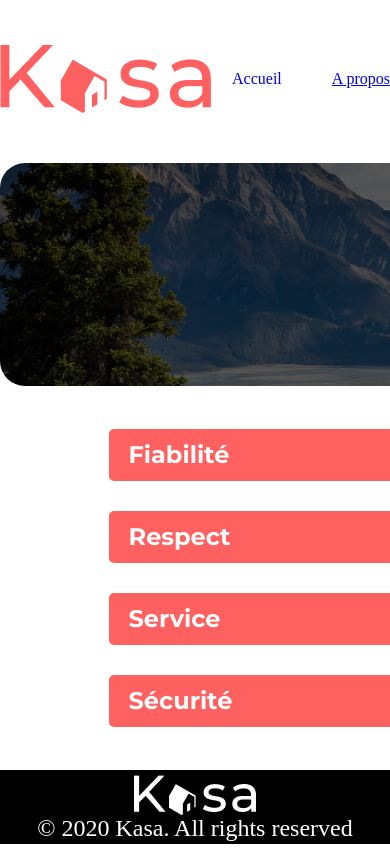
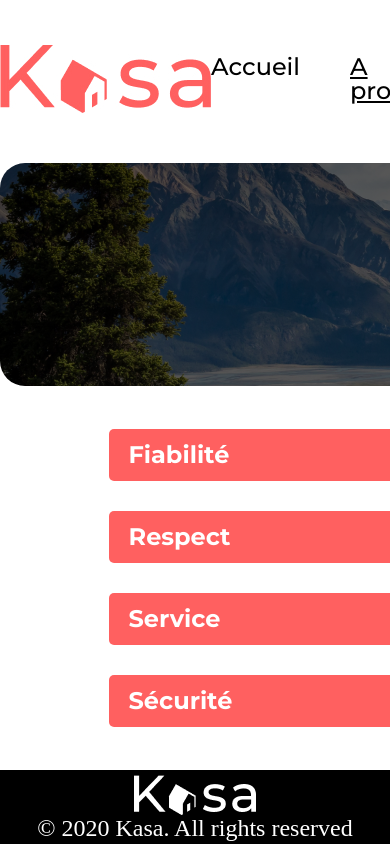
Before and after one commit to SimonGallien/OC_Projet_5, a React (Create React App) app: page /About in a window 390 px wide. Shown: the top 851 px of the page. Built offline with nearby package versions, Linux system fonts and the light colour scheme.

Commit message:
1er version sans responsive

```diff
--- a/src/components/Collapse.jsx
+++ b/src/components/Collapse.jsx
@@ -25,7 +25,16 @@ function Collapse({ title, content }) {
           active ? 'collapse__content--scale' : ''
         }`}
       >
-        {content}
+        {/* Si content est un tableau (comme pour les équipements), afficher sous forme de liste */}
+        {Array.isArray(content) ? (
+          <ul>
+            {content.map((item, index) => (
+              <li key={index}>{item}</li> // Affichage de chaque équipement sur une ligne
+            ))}
+          </ul>
+        ) : (
+          <p>{content}</p> // Sinon, on affiche le contenu en tant que texte simple (ex: description)
+        )}
       </div>
     </div>
   )
--- /dev/null
+++ b/src/components/HostName.jsx
@@ -0,0 +1,15 @@
+import '../styles/HostName.css'
+
+function HostName({ name }) {
+  // Diviser le nom et le prénom
+  const [firstName, lastName] = name.split(' ') // Divise la chaîne en deux à partir de l'espace
+
+  return (
+    <div className="host__name">
+      <span className="host__firstName">{firstName}</span>
+      <span className="host__lastName">{lastName}</span>
+    </div>
+  )
+}
+
+export default HostName
--- a/src/pages/Fiche.js
+++ b/src/pages/Fiche.js
@@ -7,6 +7,7 @@ import cardList from '../datas/announce.json'
 import '../styles/Fiche.css'
 import Tags from '../components/Tags'
 import Rating from '../components/Rating'
+import HostName from '../components/HostName'
 
 function Fiche() {
   const { id } = useParams() // Récupère l'ID de l'URL
@@ -32,7 +33,7 @@ function Fiche() {
         </div>
         <div className="owner">
           <div className="owner__profil">
-            <span className="owner__name">{card.host.name}</span>
+            <HostName name={card.host.name} />
             <img src={card.host.picture} className="owner__photo" alt="host" />
           </div>
           <Rating rating={card.rating} />
--- /dev/null
+++ b/src/scss/HostName.scss
@@ -0,0 +1,17 @@
+@import './variables';
+
+.host__name {
+  display: flex;
+  flex-direction: column;
+  text-align: end;
+  margin-right: 10px;
+  gap: 10px;
+}
+
+.host__firstName,
+.host__lastName {
+  display: block;
+  font-size: 18px;
+  color: $main-color;
+  font-weight: 400;
+}
--- a/src/scss/header.scss
+++ b/src/scss/header.scss
@@ -19,15 +19,18 @@
   gap: 50px;
 
   .navbar__link {
-    @include typoConf(24px, $text-color);
-    font-weight: 500;
-  }
+    &--active {
+      text-decoration: underline;
+      @include typoConf(24px, $text-color);
+      font-weight: 500;
+      font-family: 'Montserrat';
+    }
 
-  .navbar__link--active {
-    text-decoration: underline;
-  }
-
-  .navbar__link--inactive {
-    text-decoration: none;
+    &--inactive {
+      text-decoration: none;
+      @include typoConf(24px, $text-color);
+      font-weight: 500;
+      font-family: 'Montserrat';
+    }
   }
 }
--- /dev/null
+++ b/src/styles/HostName.css
@@ -0,0 +1,17 @@
+.host__name {
+  display: flex;
+  flex-direction: column;
+  text-align: end;
+  margin-right: 10px;
+  gap: 10px;
+}
+
+.host__firstName,
+.host__lastName {
+  display: block;
+  font-size: 18px;
+  color: #ff6060;
+  font-weight: 400;
+}
+
+/*# sourceMappingURL=HostName.css.map */
--- a/src/styles/header.css
+++ b/src/styles/header.css
@@ -15,16 +15,19 @@
   display: flex;
   gap: 50px;
 }
-.navbar .navbar__link {
+.navbar .navbar__link--active {
+  text-decoration: underline;
   font-size: 24px;
   color: #000000;
   font-weight: 500;
-}
-.navbar .navbar__link--active {
-  text-decoration: underline;
+  font-family: "Montserrat";
 }
 .navbar .navbar__link--inactive {
   text-decoration: none;
+  font-size: 24px;
+  color: #000000;
+  font-weight: 500;
+  font-family: "Montserrat";
 }
 
 /*# sourceMappingURL=header.css.map */
```
Also changed, not shown: 2 other files (tests, documents, lock files or other folders).
